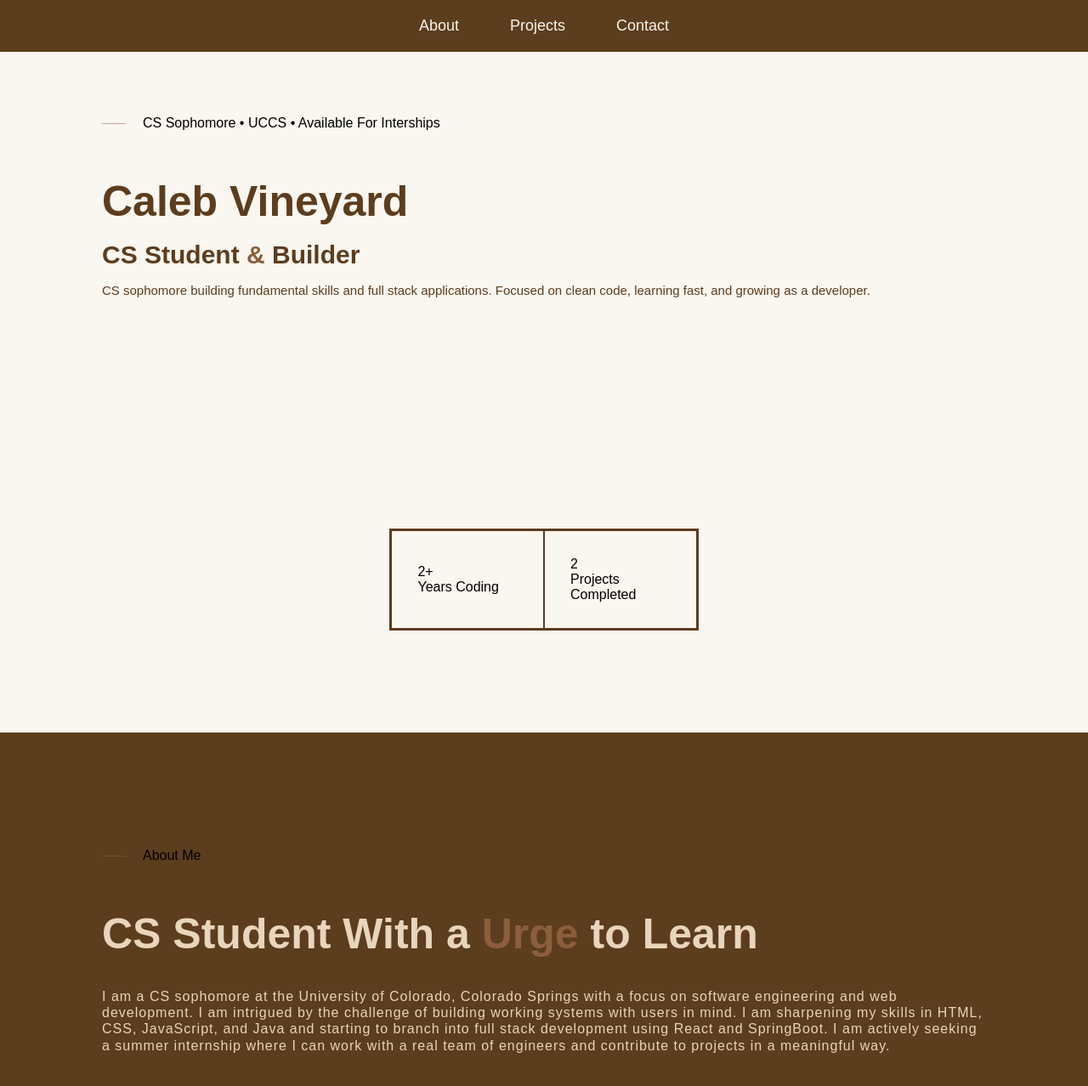
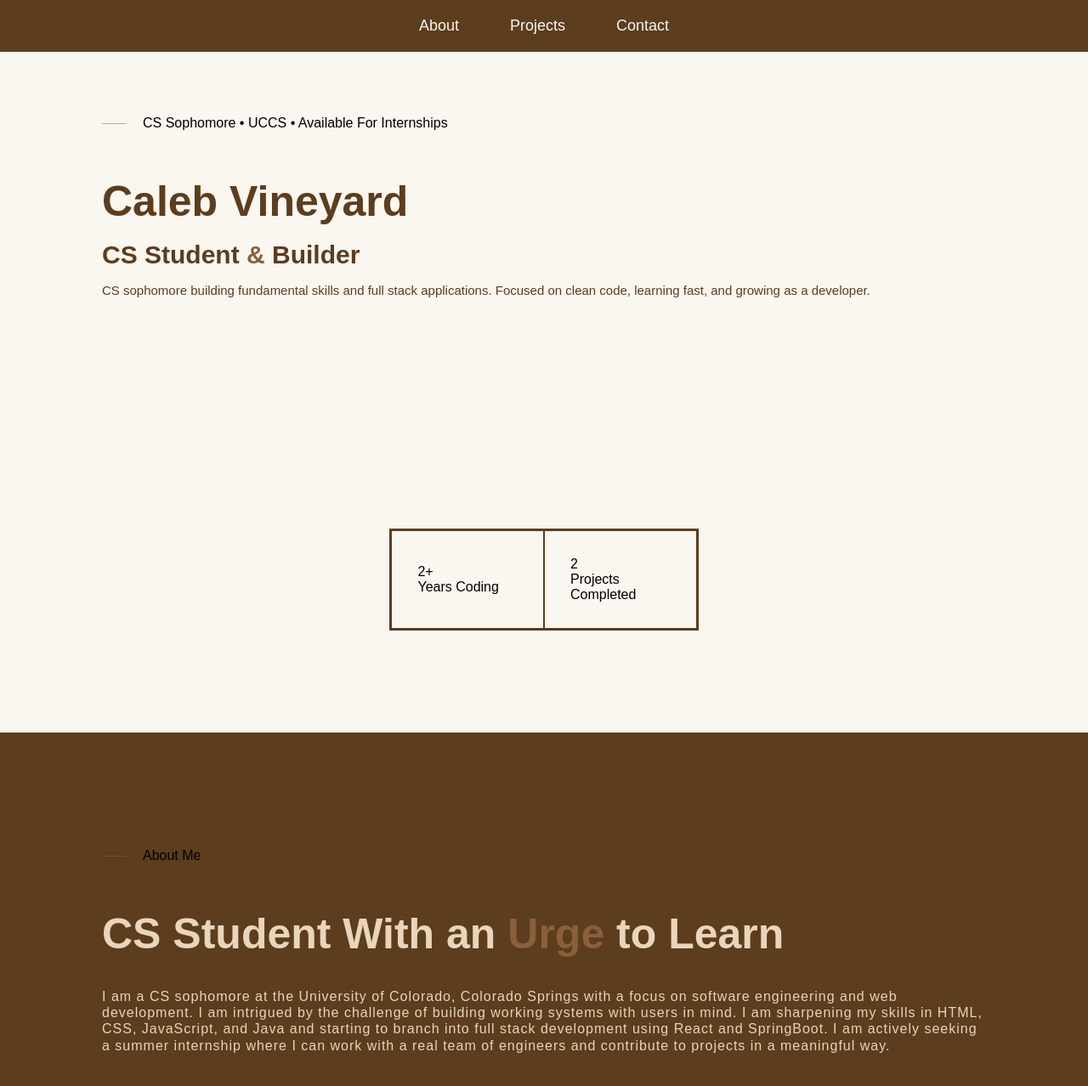
Before and after one commit to calebvineyard/calebvineyard.github.io, a website: page index.html in a window 1280 px wide. Shown: the top 1278 px of the page at 85% size. Drawn offline with Linux system fonts and the light colour scheme; a web font is replaced by a local one.

Commit message:
Update with Barbershop project

```diff
--- a/index.html
+++ b/index.html
@@ -24,7 +24,7 @@
 <!-- Introduction -->
 
 <section class="Intro">
-    <p class="herotag"> CS Sophomore • UCCS • Available For Interships</p>
+    <p class="herotag"> CS Sophomore • UCCS • Available For Internships</p>
     <h2>Caleb Vineyard</h2>
     <h3>CS Student <span class="accent">&</span> Builder</h3>
     <h3></h3>
@@ -45,7 +45,7 @@
 <!--Aboutme-->
 <section class="aboutMeSection" id="about">
     <p class="herotag"> About Me </p>
-    <h2>CS Student With a <span class="accent">Urge</span> to Learn</h2>
+    <h2>CS Student With an <span class="accent">Urge</span> to Learn</h2>
     <p id="body">I am a CS sophomore at the University of Colorado, Colorado Springs with a focus on software
         engineering and
         web
@@ -62,7 +62,7 @@
     <div class="project-card project1">
             <p>Project 1</p>
         <div class = "project1image">
-            <img src = "./Images/BarbershopHeroPage.png" alt = "Barbershop Hero Page"class = "project-barbershophero-img">
+            <img src = "./Images/BarbershopHeroPage.png" alt = "Barbershop Hero Page" class = "project-barbershophero-img">
             <p> Sharp&Co. is a front end page for a conceptual modern barbershop built to simulate a real-world client product.  While the business itself is not real, the site uses real world applications of CSS and HTML to create bookings, showcase previous work, and provide proper location.  It is a project to showcase my abilities in customer facing production. </p>
         </div>
     </div>
```
